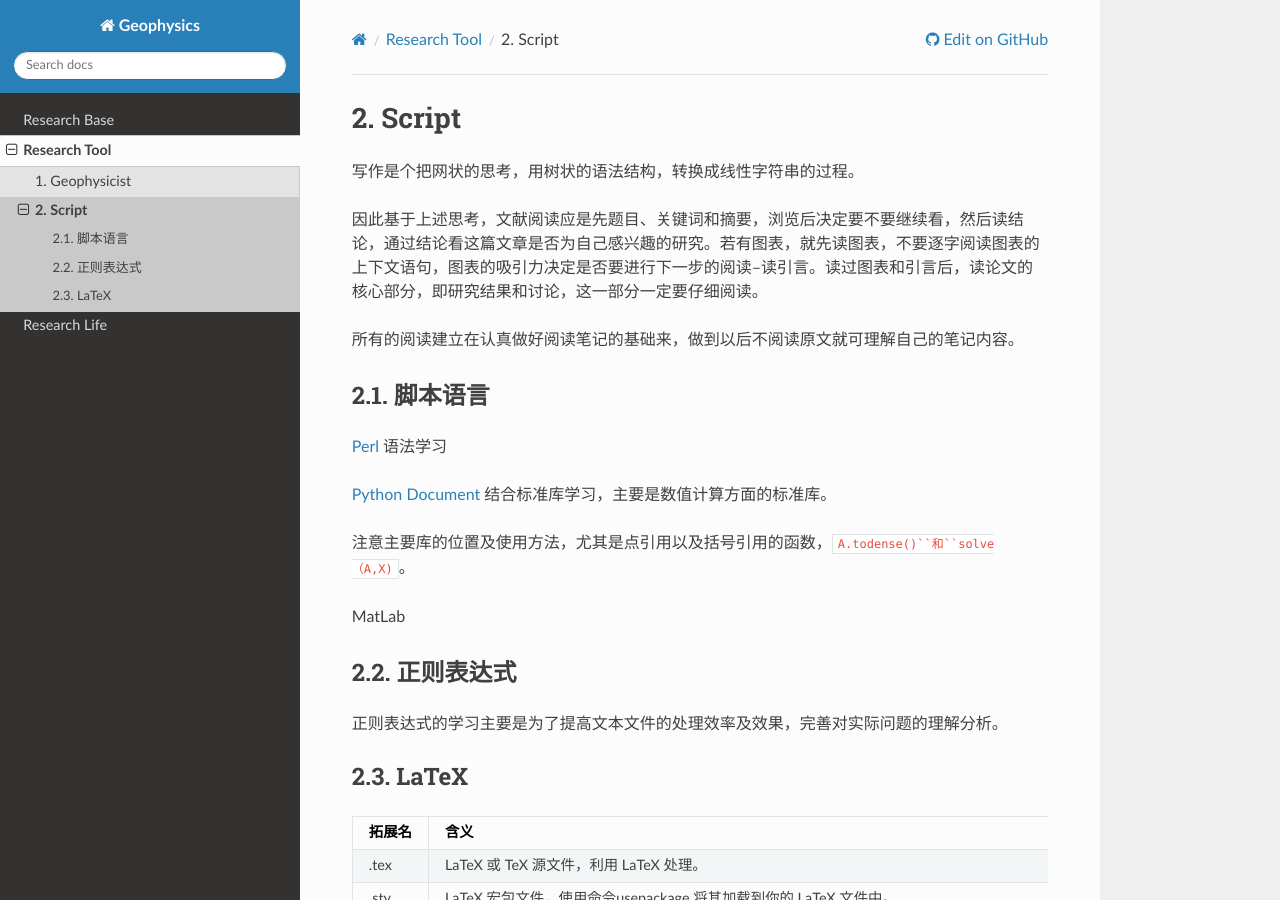
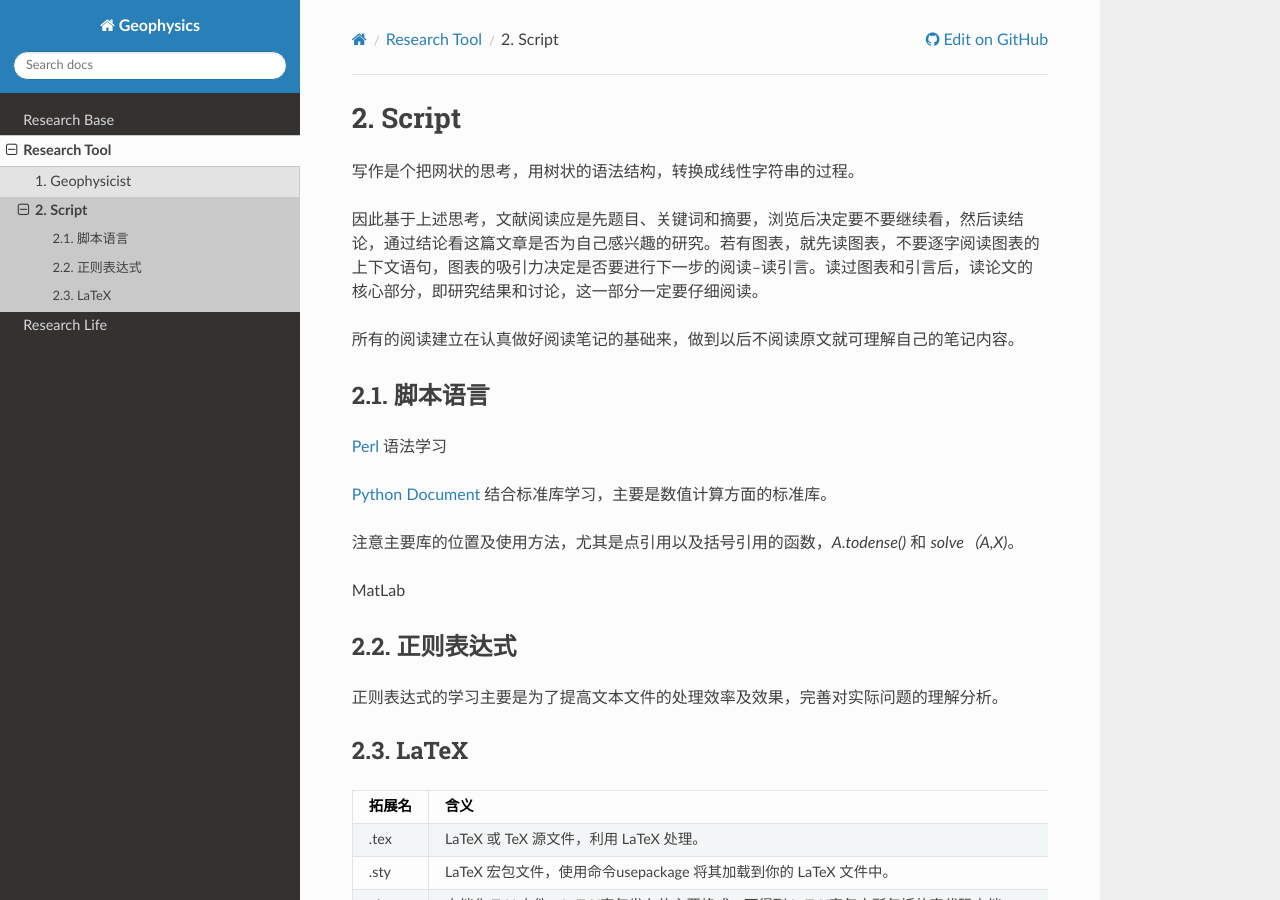
Before and after one commit to geosciman/GeophysicsResearch, a Sphinx documentation site: the page built from source/tool/script.rst, in a window 1280 px wide and 900 px high. Built offline with Sphinx 7.4.7 and the Read the Docs theme 2.0.0, drawn with Linux system fonts in a browser that asks for light colours.

Commit message:
update_files

```diff
--- a/source/tool/script.rst
+++ b/source/tool/script.rst
@@ -13,7 +13,7 @@ Script
 
 `Python Document <https://www.python.org/>`_ 结合标准库学习，主要是数值计算方面的标准库。
 
-注意主要库的位置及使用方法，尤其是点引用以及括号引用的函数，``A.todense()``和``solve（A,X)``。
+注意主要库的位置及使用方法，尤其是点引用以及括号引用的函数，`A.todense()` 和 `solve（A,X)`。
 
 MatLab
 
```
